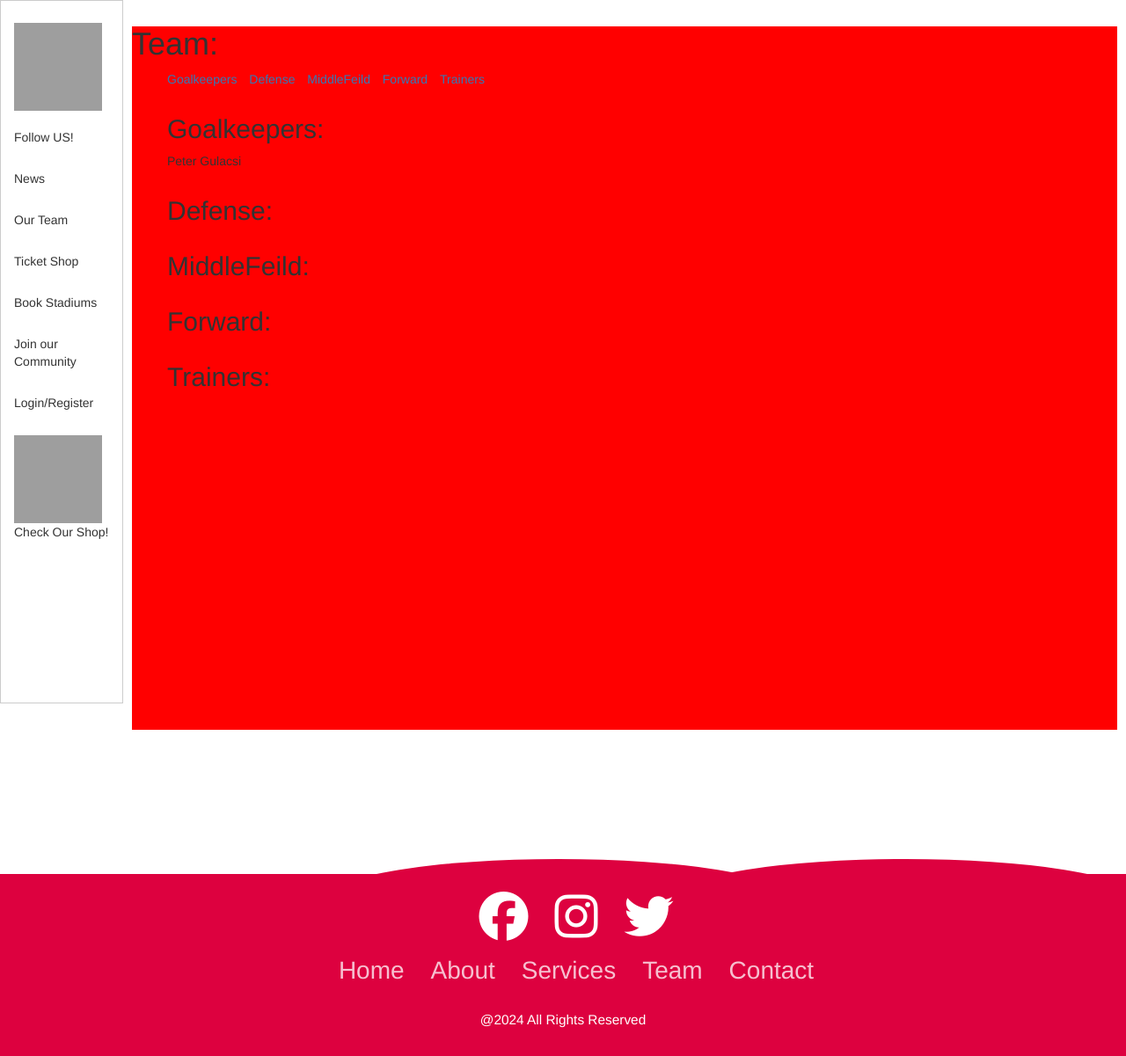
After one commit to adam-abouzeid/FCMS, a Django app: page /OurTeam in a window 1280 px wide. The commit adds this page. Shown: the whole page at 88% size. Run offline with Django 5.2, Linux system fonts and the light colour scheme; data comes from the database, SQL or seed files in the repository; some libraries are stand-ins or nearby versions; grey boxes are pictures that could not be loaded.

Commit message:
started implemeting our team feature

```diff
--- a/Main/admin.py
+++ b/Main/admin.py
@@ -4,3 +4,4 @@ from . import models
 # Register your models here.
 
 admin.site.register(models.News)
+admin.site.register(models.Player)
--- a/Main/models.py
+++ b/Main/models.py
@@ -25,4 +25,23 @@ class Game(models.Model):
     AgaistTeamLogo = models.TextField() # I added this for the sake of design
     location = models.CharField(max_length=100,default="Red Bull Arena") # note that red bull arena is the home stadium for leipzig
     date = models.DateTimeField(blank=False)
-    type = models.TextField() # I do not know what this means, but it is the database design so I added it
+
+
+class Player(models.Model):
+
+    class type(models.TextChoices):
+        Goalkeeper = "GoalKeeper", 'GoalKeeper'
+        Defense = "Defense", 'Defense'
+        MiddleFeild = "MiddleFeild", 'MiddleFeild'
+        Forward = "Forward", 'Forward'
+        Trainer = "Trainer", 'Trainer'
+
+
+    id = models.IntegerField(primary_key=True)
+    Name = models.CharField(max_length=100)
+    image = models.URLField(default="https://www.pngitem.com/pimgs/m/146-1468479_my-profile-icon-blank-profile-picture-circle-hd.png")
+    TshirtNumber = models.IntegerField(blank=True, unique=True)
+    role = models.CharField(max_length=20, choices=type.choices)
+
+    def __str__(self) -> str:
+        return self.Name +"/"+self.role
--- a/Main/templates/Main/All_news.html
+++ b/Main/templates/Main/All_news.html
@@ -1,7 +1,7 @@
 {% extends "Main/layout.html" %} {% load static %} {% block body %}
 
 <div class="news-header">
-  <h2>Stay Updated with Our Latest News</h2>
+  <h2>Stay Updated with Our Latest News:</h2>
 </div>
 
 <div class="news-grid">
--- /dev/null
+++ b/Main/templates/Main/OurTeam.html
@@ -0,0 +1,97 @@
+{% extends "Main/layout.html" %} {% load static %}
+
+
+
+
+{% block body %}
+   <div style="background-color: red; width: 100%; height: 100vh;">
+
+    <h1>Team:</h1>
+    <ul>
+        <li><a  href="#Goalkeepers">Goalkeepers</a></li>
+        <li><a href="#Defense">Defense</a></li>
+        <li><a href="#MiddleFeild">MiddleFeild</a></li>
+        <li><a href="#Forward">Forward</a></li>
+        <li><a href="#Trainers">Trainers</a></li>
+    </ul>
+    <section id="Goalkeepers">
+        <h2>Goalkeepers:</h2>
+        <div>
+            {% for gk in GK %}
+
+            <div>
+                {{gk.Name}}
+            </div>
+
+
+            {% endfor %}
+
+        </div>
+
+    </section>
+    <section id="Defense">
+        <h2>Defense:</h2>
+        <div>
+            {% for df in DF %}
+                {{df.Name}}
+
+            {% endfor %}
+
+        </div>
+
+    </section>
+    <section id="MiddleFeild">
+        <h2>MiddleFeild:</h2>
+        <div>
+            {% for md in MD%}
+                {{md.Name}}
+
+            {% endfor %}
+
+        </div>
+
+    </section>
+    <section id="Forward">
+        <h2>Forward:</h2>
+
+        <div>
+            {% for fr in FR %}
+                <div>
+                    {{fr.Name}}
+
+                </div>
+
+            {% endfor %}
+
+        </div>
+
+    </section>
+    <section id="Trainers">
+        <h2>Trainers:</h2>
+        <div>
+            {% for tr in TR %}
+                {{tr.Name}}
+
+            {% endfor %}
+
+        </div>
+
+    </section>
+
+
+   </div>
+
+
+   <style>
+    section{
+        margin: 30px 30px;
+        padding-left: 10px;
+    }
+    ul li{
+        display: inline-block;
+        margin-right: 10px;
+
+    }
+
+   </style>
+{% endblock %}
--- a/Main/templates/Main/layout.html
+++ b/Main/templates/Main/layout.html
@@ -48,7 +48,7 @@
       <hr class="navbarSeparator" />
       <a href="{% url 'news_All' %}">News</a>
       <hr class="navbarSeparator" />
-      <a href="#">Our Team</a>
+      <a href="{% url 'OurTeam' %}">Our Team</a>
       <hr class="navbarSeparator" />
       <a href="#">Ticket Shop</a>
       <hr class="navbarSeparator" />
--- a/Main/urls.py
+++ b/Main/urls.py
@@ -6,4 +6,5 @@ urlpatterns = [
    path("", views.index, name="index"),
    path("news",views.news_All,name="news_All"),
    path("news/<int:id>",views.singleNews,name="singleNews"),
+   path("OurTeam",views.OurTeam,name="OurTeam"),
 ]
--- a/Main/views.py
+++ b/Main/views.py
@@ -30,3 +30,19 @@ def news_All(request):
     return render(request, "Main/All_news.html",{
         "News": news
     })
+
+def OurTeam(request):
+
+    GK = Player.objects.filter(role="GoalKeeper")
+    DF = Player.objects.filter(role="Defense")
+    MD = Player.objects.filter(role="MiddleField")
+    FR = Player.objects.filter(role="Forward")
+    TR = Player.objects.filter(role="Trainer")
+
+    return render(request, "Main/OurTeam.html", {
+        "GK": GK,
+        "DF": DF,
+        "MD": MD,
+        "FR": FR,
+        "TR": TR
+    })
```
Also changed, not shown: Main/migrations/0008_player_remove_game_type.py (added), Main/migrations/0009_alter_player_tshirtnumber.py (added), Main/migrations/0010_alter_player_role.py (added), db.sqlite3.
